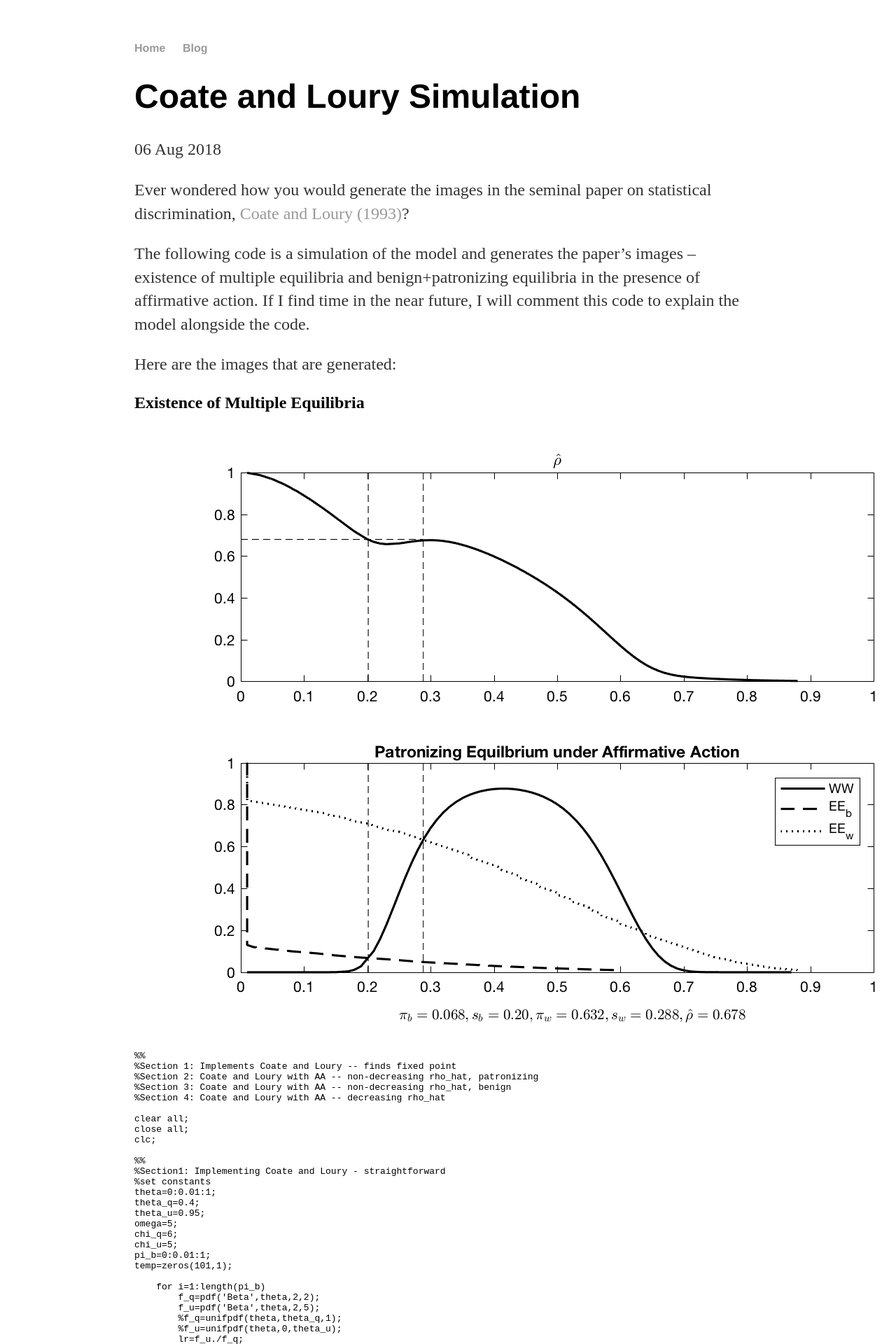
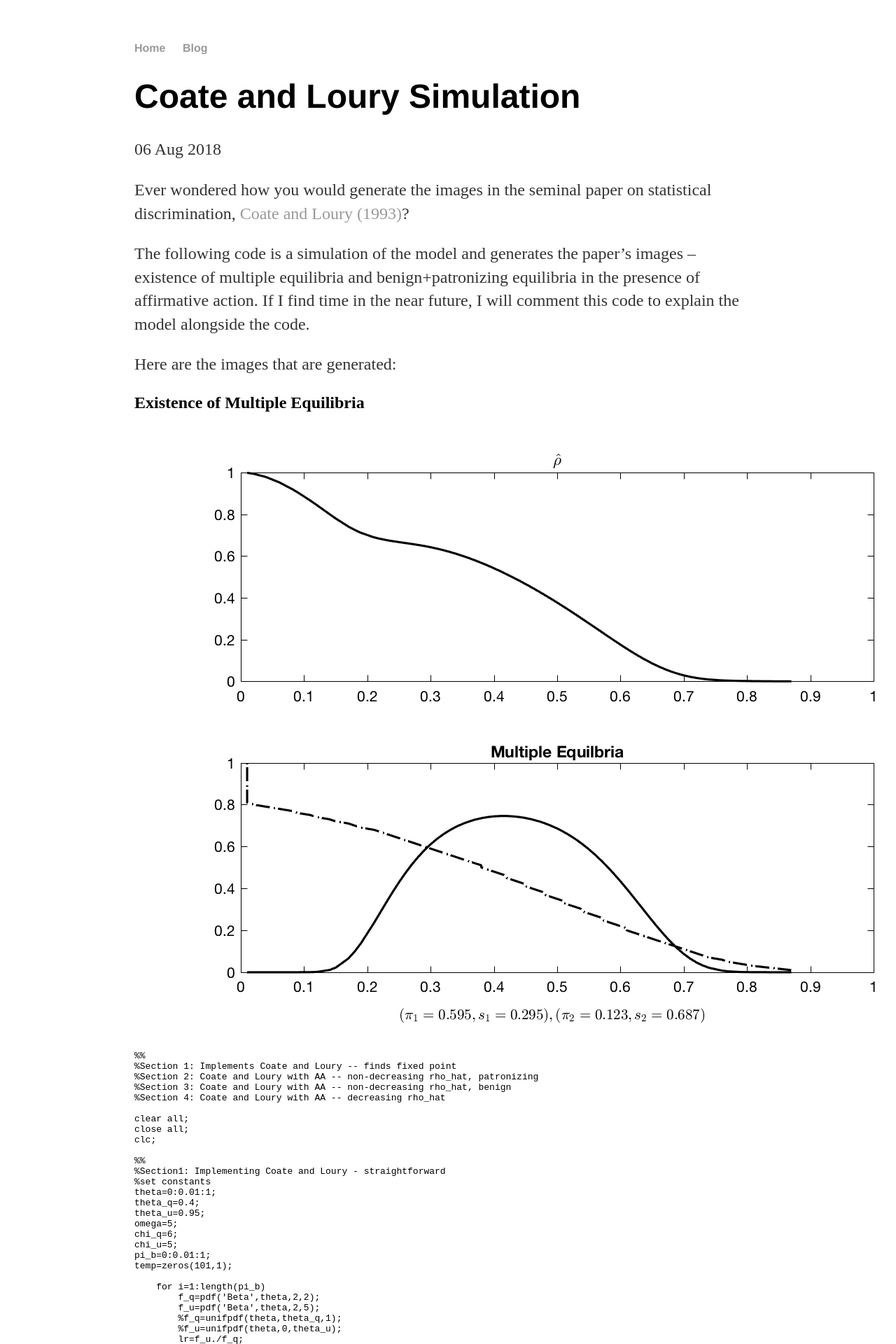
Before and after one commit to namsaxena/namsaxena.github.io, a Jekyll site: the page built from _posts/2018-08-06-coateloury.md, in a window 1280 px wide. Shown: the top 1920 px of the page at 70% size. Built offline with Jekyll 4.4.1, drawn with Linux system fonts in a browser that asks for light colours.

Commit message:
Update 2018-08-06-coateloury.md

````diff
--- a/_posts/2018-08-06-coateloury.md
+++ b/_posts/2018-08-06-coateloury.md
@@ -13,7 +13,7 @@
 
 ## Existence of Multiple Equilibria
 
-<div><img src="https://namsaxena.github.io/images/PatronizingEqAA_nondecrho.png" alt="existence" /></div>
+<div><img src="https://namsaxena.github.io/images/PatronizingEqAA_decrho.png" /></div>
 
 ```markdown
 %%
@@ -86,7 +86,7 @@
 ```
 
 ## Patronizing Equilibria Under Affirmative Action
-<div><img src="https://github.com/namsaxena/namsaxena.github.io/blob/master/images/PatronizingEqAA_nondecrho.png" alt="patronizing" /></div>
+<div><img src="https://namsaxena.github.io/images/PatronizingEqAA_nondecrho.png" /></div>
 
 ```markdown
 %%
@@ -247,7 +247,7 @@
 
 ## Benign Equilibria Under Affirmative Action
 
-<div><img src="https://github.com/namsaxena/namsaxena.github.io/blob/master/images/BenignEqAA_nondecrho.png" alt="benign" /></div>
+<div><img src="https://namsaxena.github.io/images/BenignEqAA_nondecrho.png" alt="benign" /></div>
 
 ```markdown
 %%
````
